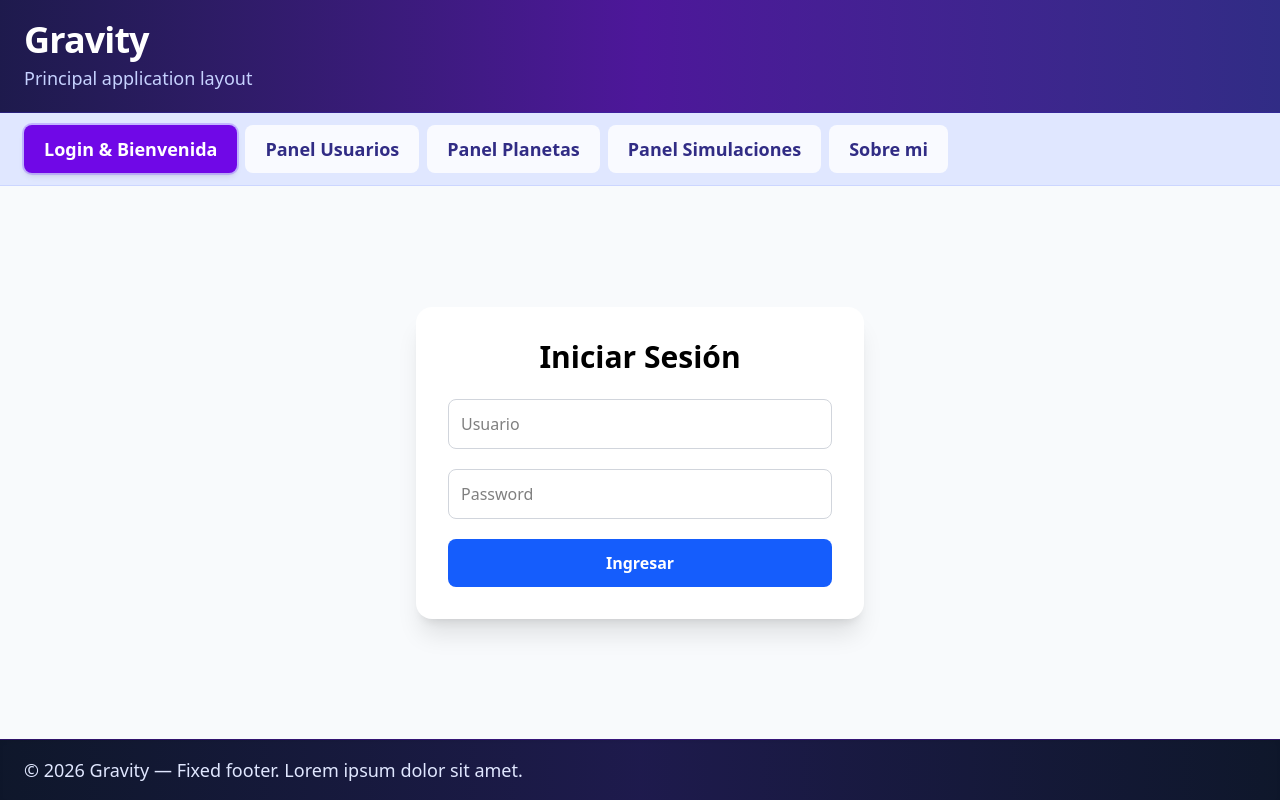
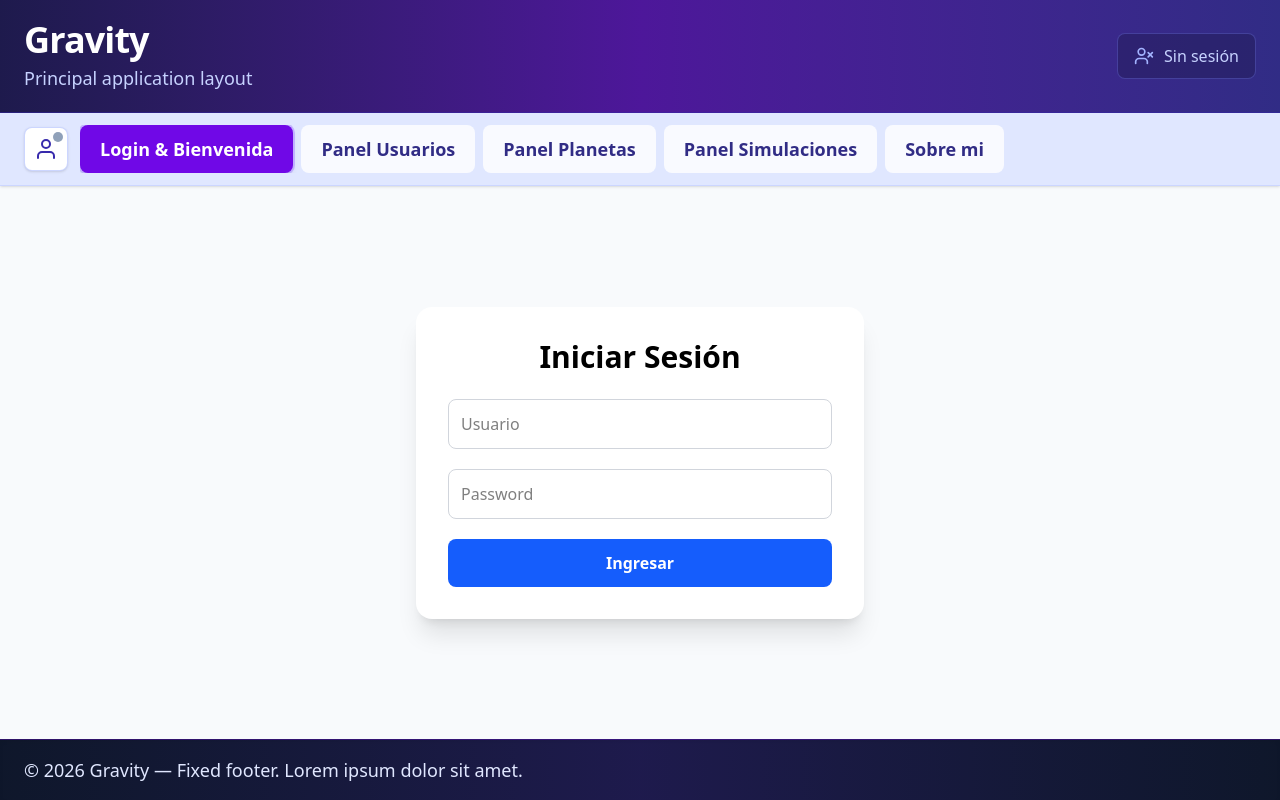
Before and after one commit to NUEVOESPACIO/FrontEndReactMayo, a React (Vite) app: page / in a window 1280 px wide. Built offline with nearby package versions, Linux system fonts and the light colour scheme.

Commit message:
Continuamos con el desarrollo de la arquitetura de navegacion, layouts login, logout, gooby page, aceptando, rechazando o modelando las respuestas de cursor.

```diff
--- a/src/App.tsx
+++ b/src/App.tsx
@@ -1,13 +1,17 @@
-import { BrowserRouter } from "react-router-dom";
+import { BrowserRouter, Route, Routes } from "react-router-dom";
 
 import { AuthProvider } from "./context/authContext";
 import MainLayout from "./layouts/MainLayout";
+import LoginLayoutPage from "./pages/LoginLayoutPage";
 
 function App() {
   return (
     <BrowserRouter>
       <AuthProvider>
-        <MainLayout />
+        <Routes>
+          <Route path="/" element={<MainLayout />} />
+          <Route path="/login" element={<LoginLayoutPage />} />
+        </Routes>
       </AuthProvider>
     </BrowserRouter>
   );
--- a/src/components/auth/LoginForm.tsx
+++ b/src/components/auth/LoginForm.tsx
@@ -1,4 +1,5 @@
 import { useState } from "react";
+import { useNavigate } from "react-router-dom";
 import { useForm } from "react-hook-form";
 import { zodResolver } from "@hookform/resolvers/zod";
 
@@ -16,6 +17,7 @@ export default function LoginForm() {
   const [serverError, setServerError] =
     useState("");
 
+  const navigate = useNavigate();
   const { login: authLogin } = useAuth();
 
   const { register, handleSubmit, formState: { errors, isSubmitting, }, } = useForm<LoginFormData>({
@@ -42,7 +44,7 @@ export default function LoginForm() {
         response.user
       );
 
-      console.log("LOGIN OK");
+      navigate("/");
 
     } catch (error: any) {
 
--- a/src/components/layout/Header.tsx
+++ b/src/components/layout/Header.tsx
@@ -1,7 +1,53 @@
+import { useAuth } from "../../hooks/useAuths";
+
+function SessionInactiveIcon({ className }: { className?: string }) {
+  return (
+    <svg
+      className={className}
+      viewBox="0 0 24 24"
+      fill="none"
+      stroke="currentColor"
+      strokeWidth="2"
+      strokeLinecap="round"
+      strokeLinejoin="round"
+      aria-hidden
+    >
+      <path d="M16 21v-2a4 4 0 0 0-4-4H6a4 4 0 0 0-4 4v2" />
+      <circle cx="9" cy="7" r="4" />
+      <line x1="17" y1="8" x2="22" y2="13" />
+      <line x1="22" y1="8" x2="17" y2="13" />
+    </svg>
+  );
+}
+
+function SessionActiveIcon({ className }: { className?: string }) {
+  return (
+    <svg
+      className={className}
+      viewBox="0 0 24 24"
+      fill="none"
+      stroke="currentColor"
+      strokeWidth="2"
+      strokeLinecap="round"
+      strokeLinejoin="round"
+      aria-hidden
+    >
+      <path d="M16 21v-2a4 4 0 0 0-4-4H6a4 4 0 0 0-4 4v2" />
+      <circle cx="9" cy="7" r="4" />
+      <path d="m18.5 9.5 1.5 1.5 3-3" />
+      <circle cx="19" cy="10" r="5" />
+    </svg>
+  );
+}
+
 export default function Header() {
+  const { token, user } = useAuth();
+  const isLoggedIn = Boolean(token);
+  const displayName = user?.username ?? user?.name;
+
   return (
     <header className="shrink-0 border-b border-indigo-800/50 bg-gradient-to-r from-indigo-950 via-violet-900 to-indigo-900 px-6 py-5 text-white shadow-lg">
-      <div className="flex items-center justify-start">
+      <div className="flex items-center justify-between gap-4">
         <div>
           <h1 className="text-3xl font-bold tracking-tight sm:text-4xl">
             Gravity
@@ -10,6 +56,40 @@ export default function Header() {
             Principal application layout
           </p>
         </div>
+
+        <div
+          className={`flex shrink-0 items-center gap-2.5 rounded-lg border px-4 py-2.5 ${
+            isLoggedIn
+              ? "border-emerald-400/40 bg-emerald-500/10"
+              : "border-indigo-400/30 bg-indigo-950/40"
+          }`}
+          role="status"
+          aria-live="polite"
+          aria-label={
+            isLoggedIn && displayName
+              ? `Sesión activa por ${displayName}`
+              : "Sin sesión"
+          }
+        >
+          {isLoggedIn ? (
+            <>
+              <SessionActiveIcon className="h-5 w-5 shrink-0 text-emerald-300" />
+              <p className="text-sm font-medium text-emerald-50 sm:text-base">
+                Sesión activa por{" "}
+                <span className="font-semibold text-white">
+                  {displayName ?? "usuario"}
+                </span>
+              </p>
+            </>
+          ) : (
+            <>
+              <SessionInactiveIcon className="h-5 w-5 shrink-0 text-indigo-300" />
+              <p className="text-sm font-medium text-indigo-200 sm:text-base">
+                Sin sesión
+              </p>
+            </>
+          )}
+        </div>
       </div>
     </header>
   );
--- a/src/components/layout/TopicMenu.tsx
+++ b/src/components/layout/TopicMenu.tsx
@@ -1,18 +1,29 @@
 import type { MenuTopicId } from "../../types/menuTypes";
 import { MENU_TOPICS } from "../../types/menuTypes";
+import UserSessionMenu from "./UserSessionMenu";
 
 interface TopicMenuProps {
-  activeId: MenuTopicId;
+  activeId: MenuTopicId | null;
   onSelect: (id: MenuTopicId) => void;
+  onAfterLogout: () => void;
 }
 
-export default function TopicMenu({ activeId, onSelect }: TopicMenuProps) {
+export default function TopicMenu({
+  activeId,
+  onSelect,
+  onAfterLogout,
+}: TopicMenuProps) {
   return (
     <nav
       aria-label="Topic menu"
-      className="shrink-0 border-b border-indigo-200/80 bg-indigo-100 shadow-sm"
+      className="relative z-30 shrink-0 border-b border-indigo-200/80 bg-indigo-100 shadow-sm"
     >
-      <ul className="flex justify-start gap-2 overflow-x-auto px-6 py-3">
+      <div className="flex items-center gap-3 px-6 py-3">
+        <UserSessionMenu
+          onSelectMenu={onSelect}
+          onAfterLogout={onAfterLogout}
+        />
+        <ul className="flex min-w-0 flex-1 justify-start gap-2 overflow-x-auto">
         {MENU_TOPICS.map((topic) => {
           const isActive = activeId === topic.id;
 
@@ -36,7 +47,8 @@ export default function TopicMenu({ activeId, onSelect }: TopicMenuProps) {
             </li>
           );
         })}
-      </ul>
+        </ul>
+      </div>
     </nav>
   );
 }
--- /dev/null
+++ b/src/components/layout/UserSessionMenu.tsx
@@ -0,0 +1,127 @@
+import { useEffect, useRef, useState } from "react";
+import { useNavigate } from "react-router-dom";
+
+import { useAuth } from "../../hooks/useAuths";
+import type { MenuTopicId } from "../../types/menuTypes";
+
+function UserIcon({ className }: { className?: string }) {
+  return (
+    <svg
+      className={className}
+      viewBox="0 0 24 24"
+      fill="none"
+      stroke="currentColor"
+      strokeWidth="2"
+      strokeLinecap="round"
+      strokeLinejoin="round"
+      aria-hidden
+    >
+      <path d="M20 21v-2a4 4 0 0 0-4-4H8a4 4 0 0 0-4 4v2" />
+      <circle cx="12" cy="7" r="4" />
+    </svg>
+  );
+}
+
+interface UserSessionMenuProps {
+  onSelectMenu: (id: MenuTopicId) => void;
+  onAfterLogout: () => void;
+}
+
+export default function UserSessionMenu({
+  onSelectMenu,
+  onAfterLogout,
+}: UserSessionMenuProps) {
+  const { token, user, logout } = useAuth();
+  const navigate = useNavigate();
+  const [open, setOpen] = useState(false);
+  const menuRef = useRef<HTMLDivElement>(null);
+
+  const isLoggedIn = Boolean(token);
+
+  useEffect(() => {
+    if (!open) return;
+
+    const handleClickOutside = (event: MouseEvent) => {
+      if (
+        menuRef.current &&
+        !menuRef.current.contains(event.target as Node)
+      ) {
+        setOpen(false);
+      }
+    };
+
+    document.addEventListener("mousedown", handleClickOutside);
+    return () => document.removeEventListener("mousedown", handleClickOutside);
+  }, [open]);
+
+  const handleAction = () => {
+    setOpen(false);
+
+    if (isLoggedIn) {
+      logout();
+      onAfterLogout();
+      return;
+    }
+
+    navigate("/");
+    onSelectMenu("Bienvenida");
+  };
+
+  return (
+    <div
+      ref={menuRef}
+      className="relative shrink-0"
+    >
+      <button
+        type="button"
+        onClick={() => setOpen((prev) => !prev)}
+        aria-expanded={open}
+        aria-haspopup="menu"
+        aria-label={
+          isLoggedIn
+            ? "Sesión iniciada. Abrir menú de cuenta"
+            : "Sin sesión. Abrir menú de cuenta"
+        }
+        className="relative flex h-11 w-11 items-center justify-center rounded-lg border border-indigo-200/90 bg-white text-indigo-800 shadow-sm transition-colors hover:bg-indigo-50 hover:text-violet-800"
+      >
+        <UserIcon className="h-6 w-6" />
+        <span
+          className={`absolute right-1 top-1 h-2.5 w-2.5 rounded-full ring-2 ring-white ${
+            isLoggedIn ? "bg-emerald-500" : "bg-slate-400"
+          }`}
+          title={isLoggedIn ? "Sesión activa" : "Sin sesión"}
+        />
+      </button>
+
+      {open && (
+        <div
+          role="menu"
+          className="absolute left-0 top-full z-50 mt-2 min-w-[12rem] overflow-hidden rounded-lg border border-indigo-200/90 bg-white py-1 shadow-lg"
+        >
+          <div className="border-b border-indigo-100 px-4 py-2.5">
+            <p className="text-xs font-medium uppercase tracking-wide text-indigo-500">
+              Estado
+            </p>
+            <p className="mt-0.5 text-sm font-semibold text-indigo-950">
+              {isLoggedIn ? "Sesión iniciada" : "Sin sesión"}
+            </p>
+            {isLoggedIn && user?.name && (
+              <p className="mt-0.5 truncate text-xs text-indigo-600">
+                {user.name}
+              </p>
+            )}
+          </div>
+
+          <button
+            type="button"
+            role="menuitem"
+            onClick={handleAction}
+            className="w-full px-4 py-2.5 text-left text-sm font-semibold text-indigo-900 transition-colors hover:bg-indigo-50 hover:text-violet-800"
+          >
+            {isLoggedIn ? "Cerrar sesión" : "Iniciar sesión"}
+          </button>
+        </div>
+      )}
+    </div>
+  );
+}
--- a/src/layouts/MainLayout.tsx
+++ b/src/layouts/MainLayout.tsx
@@ -7,14 +7,26 @@ import Footer from "../components/layout/Footer";
 import CenterSection from "../components/layout/CenterSection";
 
 export default function MainLayout() {
-  const [activeMenu, setActiveMenu] = useState<MenuTopicId>("Bienvenida");
+  const [activeMenu, setActiveMenu] = useState<MenuTopicId | null>("Bienvenida");
+
+  const handleMenuSelect = (id: MenuTopicId) => {
+    setActiveMenu(id);
+  };
+
+  const handleAfterLogout = () => {
+    setActiveMenu(null);
+  };
 
   return (
     <div className="flex h-screen flex-col overflow-hidden bg-slate-100">
       <Header />
-      <TopicMenu activeId={activeMenu} onSelect={setActiveMenu} />
+      <TopicMenu
+        activeId={activeMenu}
+        onSelect={handleMenuSelect}
+        onAfterLogout={handleAfterLogout}
+      />
 
-      <main className="min-h-0 flex-1 overflow-hidden">
+      <main className="relative z-0 min-h-0 flex-1 overflow-hidden">
         <CenterSection activeMenu={activeMenu} />
       </main>
 
--- /dev/null
+++ b/src/pages/LoginLayoutPage.tsx
@@ -0,0 +1,32 @@
+import { Link } from "react-router-dom";
+
+import LoginForm from "../components/auth/LoginForm";
+
+export default function LoginLayoutPage() {
+  return (
+    <div className="flex min-h-screen flex-col bg-slate-100">
+      <header className="shrink-0 border-b border-indigo-800/50 bg-gradient-to-r from-indigo-950 via-violet-900 to-indigo-900 px-6 py-5 text-white shadow-lg">
+        <div className="flex items-center justify-between gap-4">
+          <div>
+            <h1 className="text-3xl font-bold tracking-tight sm:text-4xl">
+              Gravity
+            </h1>
+            <p className="mt-1 text-base text-indigo-200 sm:text-lg">
+              Iniciar sesión
+            </p>
+          </div>
+          <Link
+            to="/"
+            className="rounded-lg border border-indigo-300/40 px-4 py-2 text-sm font-semibold text-indigo-100 transition-colors hover:bg-white/10"
+          >
+            Volver al inicio
+          </Link>
+        </div>
+      </header>
+
+      <main className="flex flex-1 items-center justify-center px-4 py-8">
+        <LoginForm />
+      </main>
+    </div>
+  );
+}
--- a/src/types/authTypes.ts
+++ b/src/types/authTypes.ts
@@ -6,6 +6,7 @@ export interface LoginRequest {
 export interface User {
   id: number;
   name: string;
+  username?: string;
   email: string;
   role: string;
 }
```
Also changed, not shown: src/components/layout/CenterSection.tsx (+7 -2 lines), src/components/layout/GoodbyeLayout.tsx (added, +20 -0 lines).
